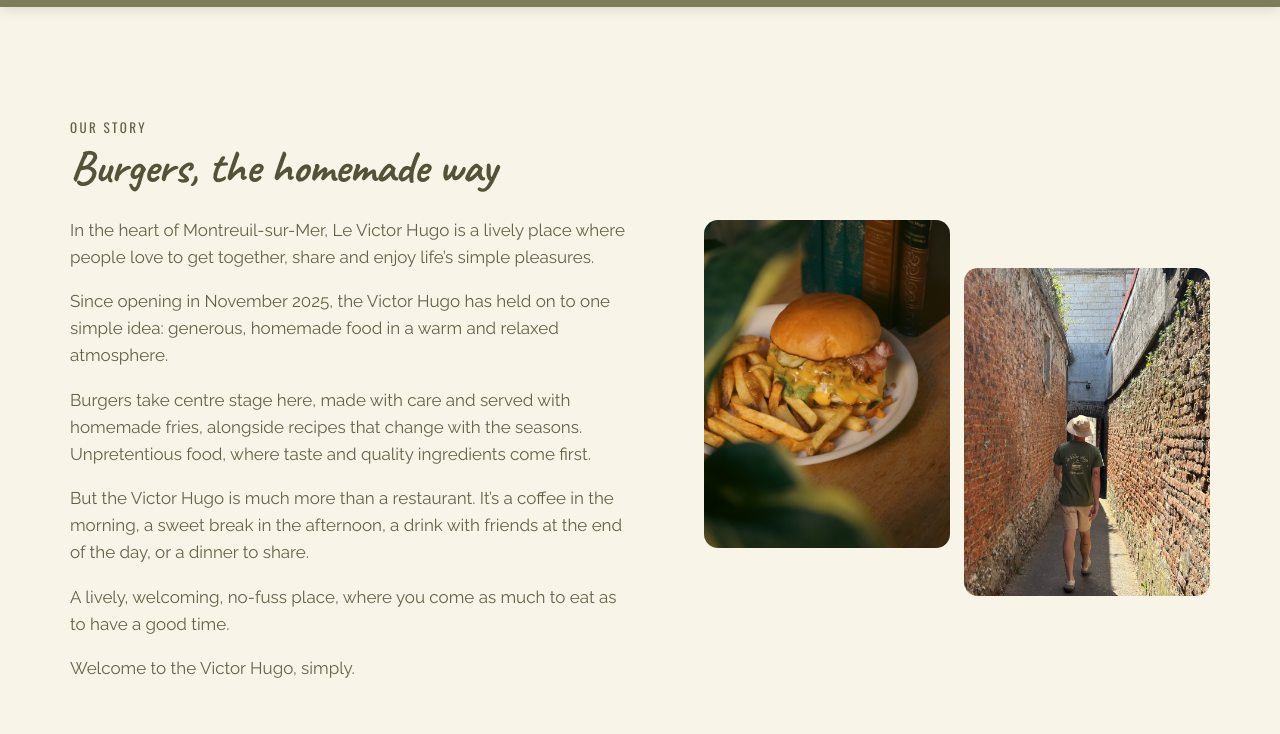
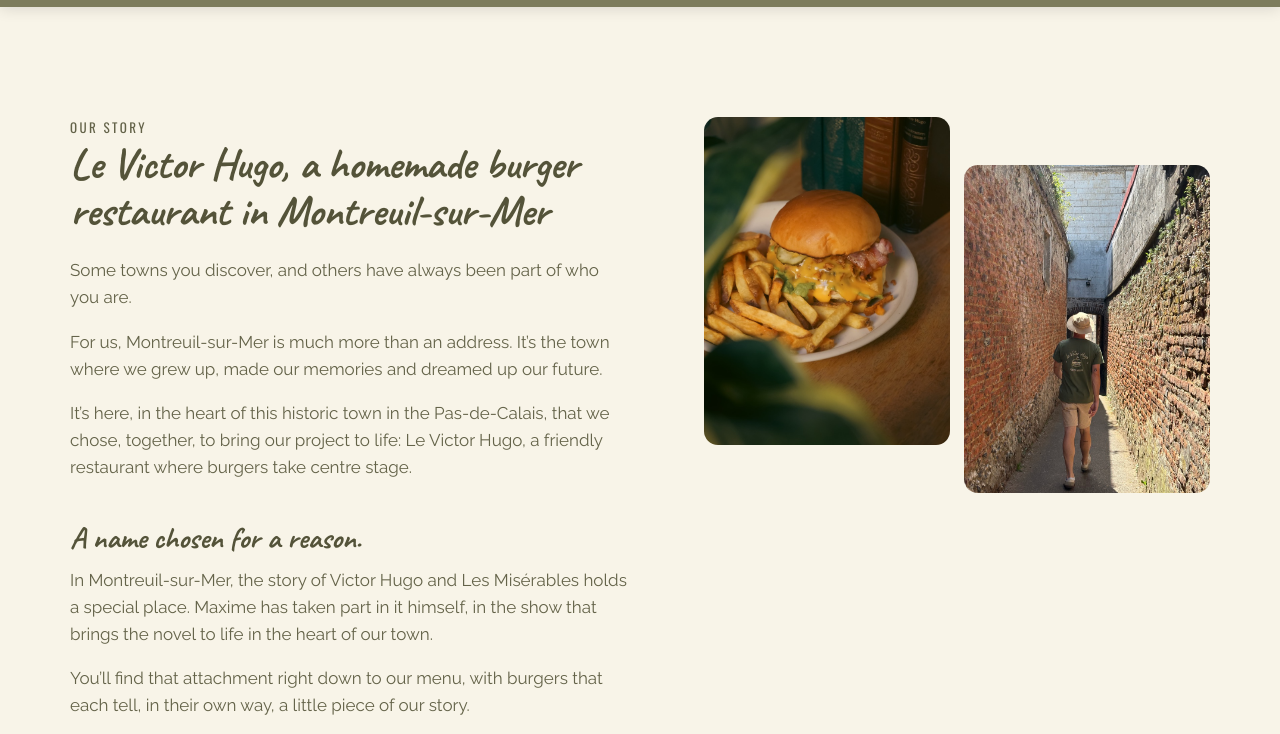
Before and after one commit to ledetcaroline-ops/Le-Victor-Hugo, a plain HTML site: page histoire.html in a window 1280 px wide. Shown: the part 66-800 px from the top of the page. Drawn offline with nearby package versions, Linux system fonts and the light colour scheme.

Commit message:
Notre histoire : nouveau texte d'Emma et Maxime (FR + EN)

```diff
--- a/app.js
+++ b/app.js
@@ -14,7 +14,7 @@ const TEXTES = {
     "hero.carte": "Voir la carte", "hero.emporter": "Commander à emporter",
     "bandeau.jours": "Du mardi au samedi", "bandeau.resa": "Sans réservation",
     "bandeau.surplace": "Sur place ou à emporter",
-    "histoire.surtitre": "Notre histoire", "histoire.titre": "Le burger, version fait maison",
+    "histoire.surtitre": "Notre histoire", "histoire.titre": "Le Victor Hugo, restaurant de burgers maison à Montreuil-sur-Mer",
     "carte.titre": "Les burgers", "carte.intro": "Tous nos burgers sont servis avec frites ou coleslaw maison",
     "carte.cotes": "À côté", "carte.supplements": "Suppléments", "carte.enfant": "Menu enfant",
     "carte.desserts": "Desserts", "carte.glaces": "Glaces", "carte.vege": "Végétarien",
@@ -49,7 +49,7 @@ const TEXTES = {
     "hero.carte": "See the menu", "hero.emporter": "Order takeaway",
     "bandeau.jours": "Tuesday to Saturday", "bandeau.resa": "No reservations",
     "bandeau.surplace": "Eat in or takeaway",
-    "histoire.surtitre": "Our story", "histoire.titre": "Burgers, the homemade way",
+    "histoire.surtitre": "Our story", "histoire.titre": "Le Victor Hugo, a homemade burger restaurant in Montreuil-sur-Mer",
     "carte.titre": "Burgers", "carte.intro": "All burgers come with homemade fries or coleslaw",
     "carte.cotes": "Sides", "carte.supplements": "Extras", "carte.enfant": "Kids’ menu",
     "carte.desserts": "Desserts", "carte.glaces": "Ice cream", "carte.vege": "Vegetarian",
@@ -107,7 +107,10 @@ function afficher(lang) {
   $$("[data-c]").forEach((e) => {
     const v = C[e.dataset.c];
     if (Array.isArray(t(v))) {
-      e.replaceChildren(...t(v).map((p) => el("p", "", p)));
+      e.replaceChildren(...t(v).map((p) =>
+        p.startsWith("## ") ? el("h2", "histoire-intertitre", p.slice(3)) :
+        p.startsWith("~ ") ? el("p", "histoire-signature", p.slice(2)) :
+        el("p", "", p)));
     } else {
       e.textContent = t(v);
     }
--- a/contenu.js
+++ b/contenu.js
@@ -175,22 +175,47 @@ const CONTENU = {
     fr: "Des burgers faits maison avec des produits locaux, servis sur la place Gambetta.",
     en: "Homemade burgers with local produce, served on Place Gambetta."
   },
+  /* Notre histoire : un paragraphe par ligne.
+     Une ligne qui commence par "## " devient un petit titre,
+     une ligne qui commence par "~ " devient la signature. */
   histoire: {
     fr: [
-      "Au cœur de Montreuil-sur-Mer, Le Victor Hugo est un lieu de vie où l’on aime se retrouver, partager et profiter des plaisirs simples.",
-      "Depuis son ouverture en novembre 2025, le Victor Hugo cultive une idée simple : proposer une cuisine généreuse et faite maison, dans une ambiance conviviale et décontractée.",
-      "Ici, les burgers sont à l’honneur, préparés avec soin, accompagnés de frites maison et de recettes qui évoluent au fil des saisons. Une cuisine sans prétention, où le goût et la qualité des produits restent essentiels.",
-      "Mais le Victor Hugo, c’est aussi bien plus qu’un restaurant. C’est un café le matin, une pause gourmande dans l’après-midi, un verre entre amis en fin de journée ou un dîner à partager.",
-      "Un lieu vivant, accueillant et sans chichis, où l’on vient aussi bien pour manger que pour passer un bon moment.",
-      "Bienvenue au Victor Hugo, tout simplement."
+      "Il y a des villes que l’on découvre, et d’autres qui font partie de nous depuis toujours.",
+      "Pour nous, Montreuil-sur-Mer, c’est bien plus qu’une adresse. C’est une ville dans laquelle nous avons grandi, construit des souvenirs et imaginé notre avenir.",
+      "C’est ici, au cœur de cette ville chargée d’histoire, dans le Pas-de-Calais, que nous avons choisi, ensemble, de donner vie à notre projet : Le Victor Hugo, un restaurant convivial où le burger est à l’honneur.",
+      "## Un nom qui ne doit rien au hasard.",
+      "À Montreuil-sur-Mer, l’histoire de Victor Hugo et des Misérables occupe une place particulière. Une histoire à laquelle Maxime a lui-même participé, dans le spectacle qui fait vivre cette œuvre au cœur de notre ville.",
+      "Un attachement que l’on retrouve jusque dans notre carte, à travers des burgers qui racontent, à leur manière, un petit morceau de notre histoire.",
+      "## Notre idée ? Faire du burger une véritable cuisine.",
+      "Des produits sélectionnés avec soin, des producteurs et artisans de notre région, des recettes imaginées et travaillées par nos soins, des associations de saveurs qui évoluent au fil des saisons.",
+      "Nous aimons les choses simples, à condition qu’elles soient bien faites. Un bon pain, une belle viande, un fromage de caractère, une sauce maison… Chaque détail compte.",
+      "C’est ainsi que nous imaginons notre cuisine : des burgers faits maison, des recettes généreuses, des produits de qualité et une carte qui évolue au fil de nos envies et des saisons.",
+      "## Mais le Victor Hugo, c’est aussi notre envie de faire vivre un lieu.",
+      "Un café le matin, un déjeuner en famille, une pause dans l’après-midi, un verre entre amis ou un dîner autour d’un bon burger. Que vous soyez Montreuillois, de passage dans la région ou en visite sur la Côte d’Opale, nous voulions un endroit où chacun se sente bien, tout simplement.",
+      "Pour déjeuner ou dîner à Montreuil-sur-Mer, découvrir nos burgers maison, profiter d’un moment convivial ou commander à emporter, nous sommes heureux de vous accueillir place Gambetta.",
+      "Depuis le 6 novembre 2025, cette aventure est devenue notre quotidien.",
+      "Et derrière chaque assiette, chaque service et chaque sourire, il y a surtout deux personnes heureuses de faire vivre leur projet dans une ville qui leur tient à cœur.",
+      "Bienvenue chez nous.",
+      "~ Emma & Maxime"
     ],
     en: [
-      "In the heart of Montreuil-sur-Mer, Le Victor Hugo is a lively place where people love to get together, share and enjoy life’s simple pleasures.",
-      "Since opening in November 2025, the Victor Hugo has held on to one simple idea: generous, homemade food in a warm and relaxed atmosphere.",
-      "Burgers take centre stage here, made with care and served with homemade fries, alongside recipes that change with the seasons. Unpretentious food, where taste and quality ingredients come first.",
-      "But the Victor Hugo is much more than a restaurant. It’s a coffee in the morning, a sweet break in the afternoon, a drink with friends at the end of the day, or a dinner to share.",
-      "A lively, welcoming, no-fuss place, where you come as much to eat as to have a good time.",
-      "Welcome to the Victor Hugo, simply."
+      "Some towns you discover, and others have always been part of who you are.",
+      "For us, Montreuil-sur-Mer is much more than an address. It’s the town where we grew up, made our memories and dreamed up our future.",
+      "It’s here, in the heart of this historic town in the Pas-de-Calais, that we chose, together, to bring our project to life: Le Victor Hugo, a friendly restaurant where burgers take centre stage.",
+      "## A name chosen for a reason.",
+      "In Montreuil-sur-Mer, the story of Victor Hugo and Les Misérables holds a special place. Maxime has taken part in it himself, in the show that brings the novel to life in the heart of our town.",
+      "You’ll find that attachment right down to our menu, with burgers that each tell, in their own way, a little piece of our story.",
+      "## Our idea? To make burgers real cooking.",
+      "Carefully chosen ingredients, producers and craftspeople from our region, recipes we create and fine-tune ourselves, and flavour pairings that change with the seasons.",
+      "We love simple things, as long as they’re done well. Good bread, quality meat, a cheese with character, a homemade sauce… Every detail counts.",
+      "That’s how we see our cooking: homemade burgers, generous recipes, quality ingredients and a menu that changes with our ideas and the seasons.",
+      "## But the Victor Hugo is also about bringing a place to life.",
+      "A coffee in the morning, a family lunch, an afternoon break, a drink with friends or dinner over a good burger. Whether you live in Montreuil, are passing through or visiting the Opal Coast, we wanted a place where everyone simply feels at home.",
+      "For lunch or dinner in Montreuil-sur-Mer, to try our homemade burgers, enjoy a friendly moment or order takeaway, we’ll be happy to welcome you on Place Gambetta.",
+      "Since 6 November 2025, this adventure has been our everyday life.",
+      "And behind every plate, every service and every smile, there are above all two people happy to bring their project to life in a town close to their hearts.",
+      "Welcome to our place.",
+      "~ Emma & Maxime"
     ]
   },
 
--- a/histoire.html
+++ b/histoire.html
@@ -35,7 +35,7 @@
     <section class="histoire conteneur">
       <div class="histoire-texte">
         <p class="surtitre" data-t="histoire.surtitre">Notre histoire</p>
-        <h1 class="titre-page" data-t="histoire.titre">Le burger, version fait maison</h1>
+        <h1 class="titre-page" data-t="histoire.titre">Le Victor Hugo, restaurant de burgers maison à Montreuil-sur-Mer</h1>
         <div data-c="histoire"></div>
       </div>
       <div class="histoire-photos">
--- a/style.css
+++ b/style.css
@@ -389,3 +389,10 @@ section { padding-block: clamp(56px, 9vw, 110px); }
 .legal a { color: var(--olive-fonce); }
 .a-completer { background: #fff1a8; color: #6b5300; padding: 0 .3em; border-radius: 4px; font-weight: 600; }
 .legal-maj { margin-top: 2.4em; font-size: .85rem; }
+
+/* ---------- Notre histoire : titre long, petits titres, signature ---------- */
+.histoire { align-items: start; }
+.histoire .titre-page { white-space: normal; font-size: clamp(1.8rem, 3.4vw, 2.7rem); line-height: 1.1; }
+.histoire-intertitre { white-space: normal; font-size: clamp(1.45rem, 2.6vw, 1.9rem); line-height: 1.15; margin: 1.3em 0 .35em; color: var(--olive-fonce); }
+.histoire-signature { font-family: var(--script); font-size: 2rem; color: var(--olive-fonce) !important; margin-top: .6em; }
+@media (min-width: 721px) { .histoire-photos { position: sticky; top: 110px; } }
```
